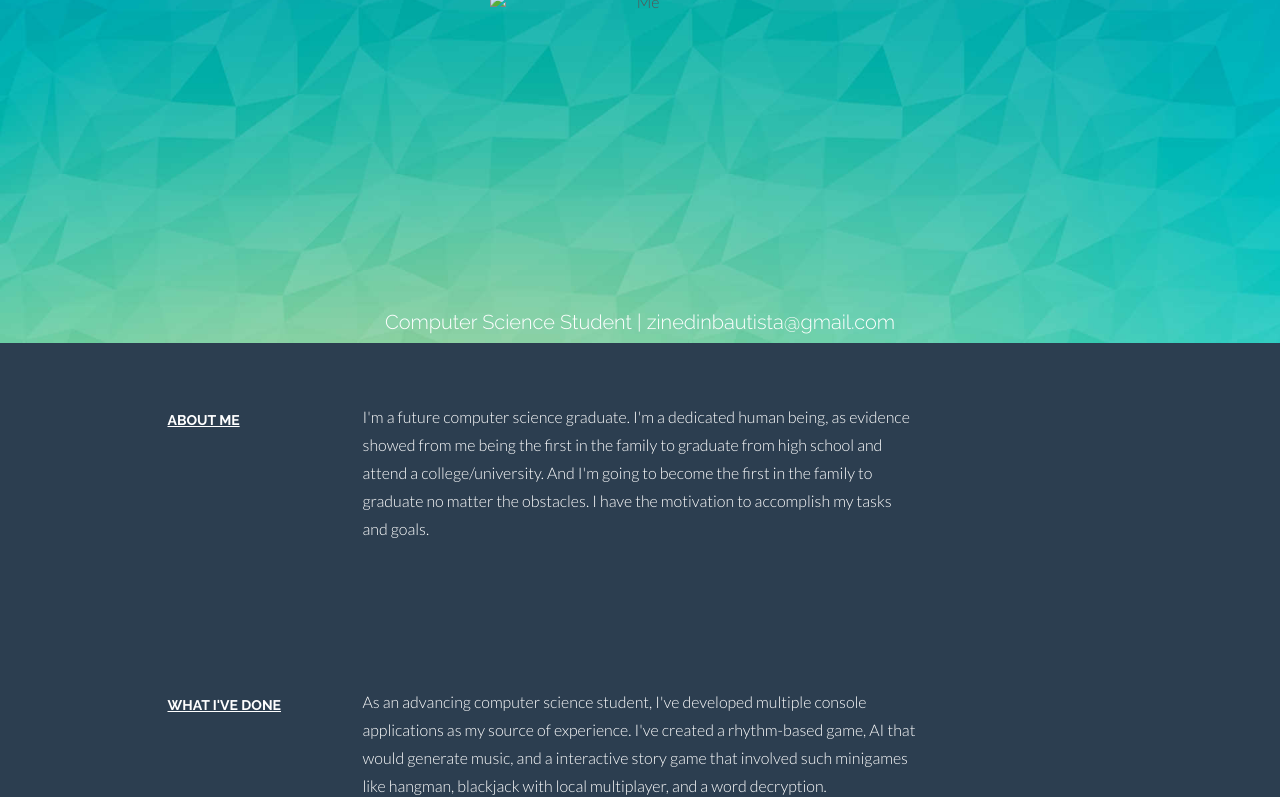
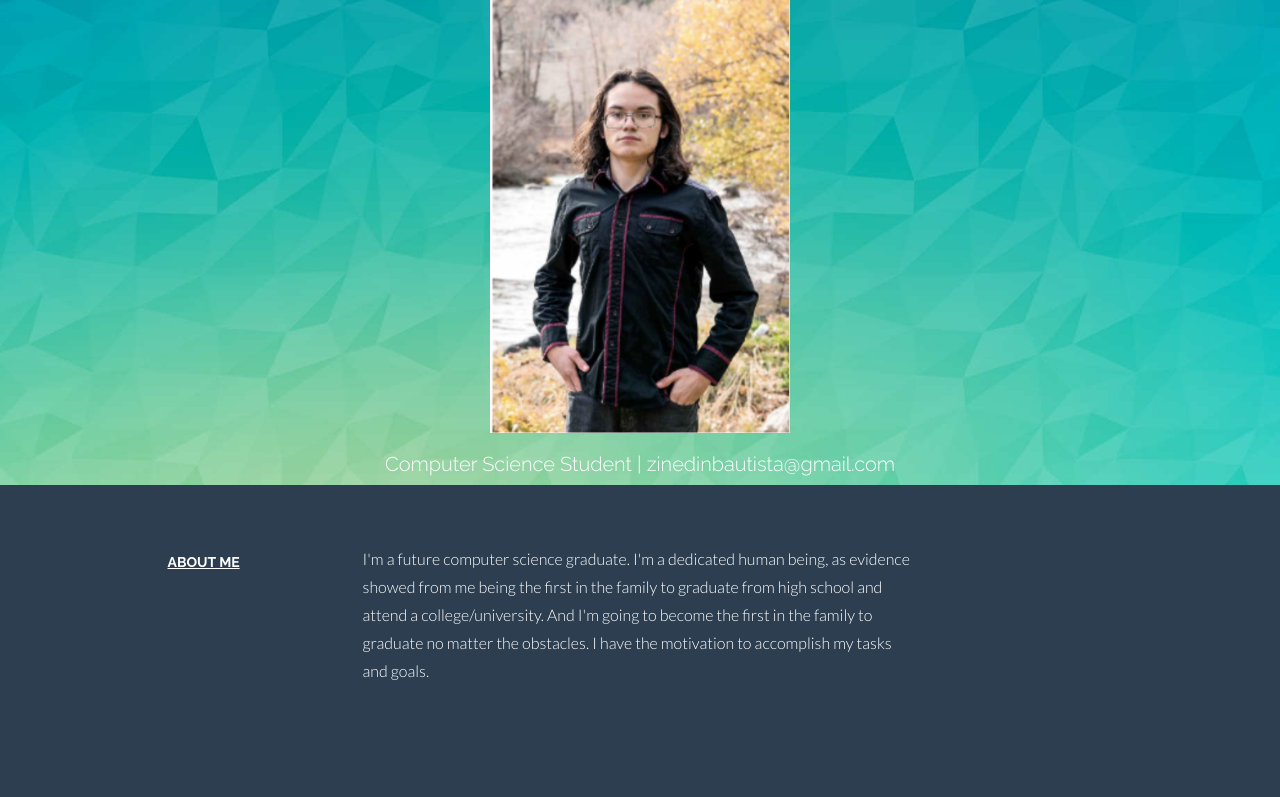
Before and after one commit to ZinGitHub/Resume-Website, a plain HTML site: page index.html in a window 1280 px wide. Shown: the part 267-1064 px from the top of the page. Drawn offline with Linux system fonts and the light colour scheme; files whose address does not match are found by name.

Commit message:
Update index.html

```diff
--- a/index.html
+++ b/index.html
@@ -44,7 +44,7 @@
                         <h1>Zinedin Bautista</h1>
                     </div>
                     <!--Image of myself -->
-                    <img src="images/Me.PNG.png" alt="Me" width="300" height="300">
+                    <img src="Me.PNG.png" alt="Me" width="300" height="300">
                     <!-- My Major and email which is linked -->
                     <h3>Computer Science Student |
                         <a href="mailto:zinedinbautista@gmail.com">zinedinbautista@gmail.com</a>
```
